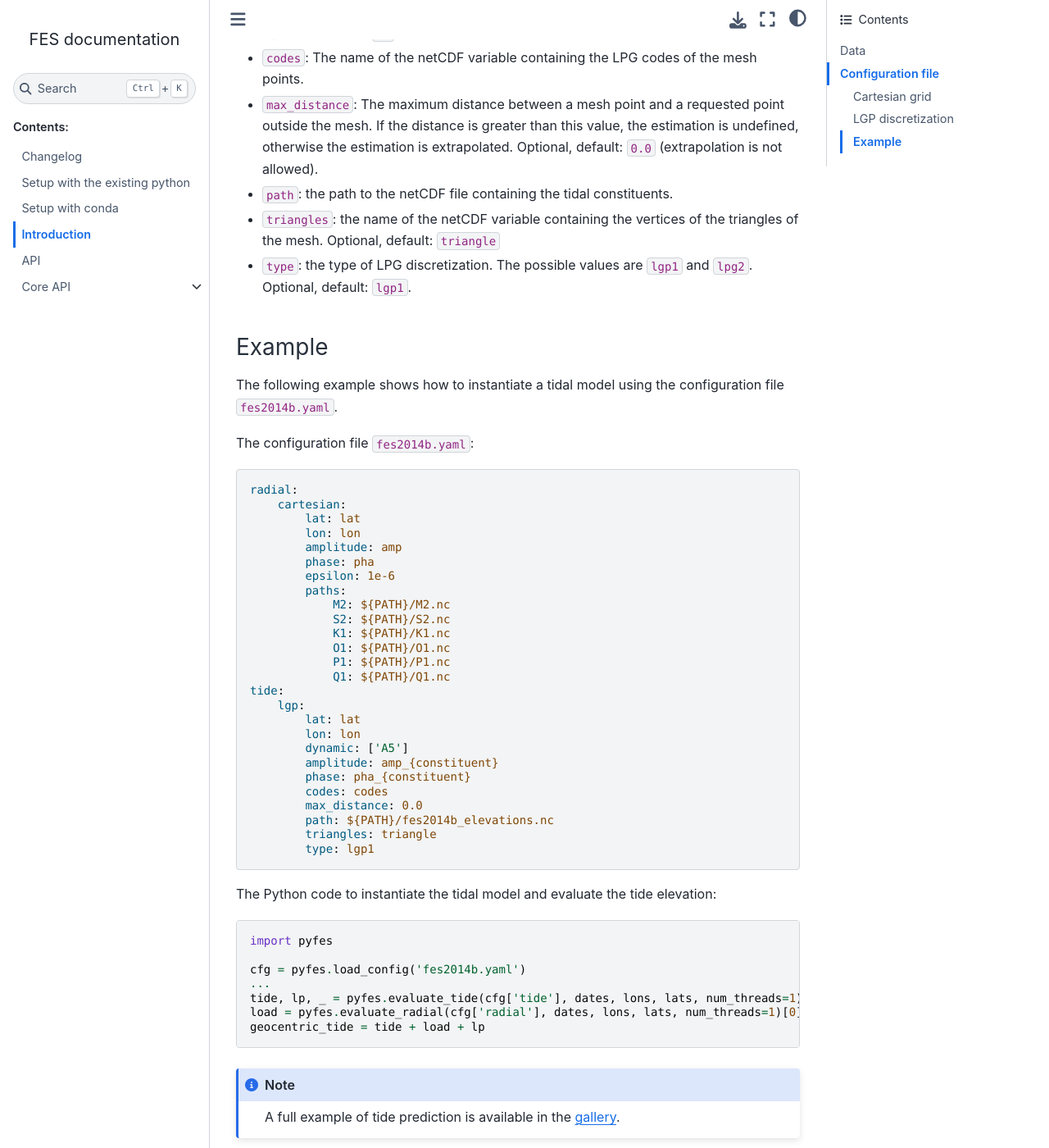
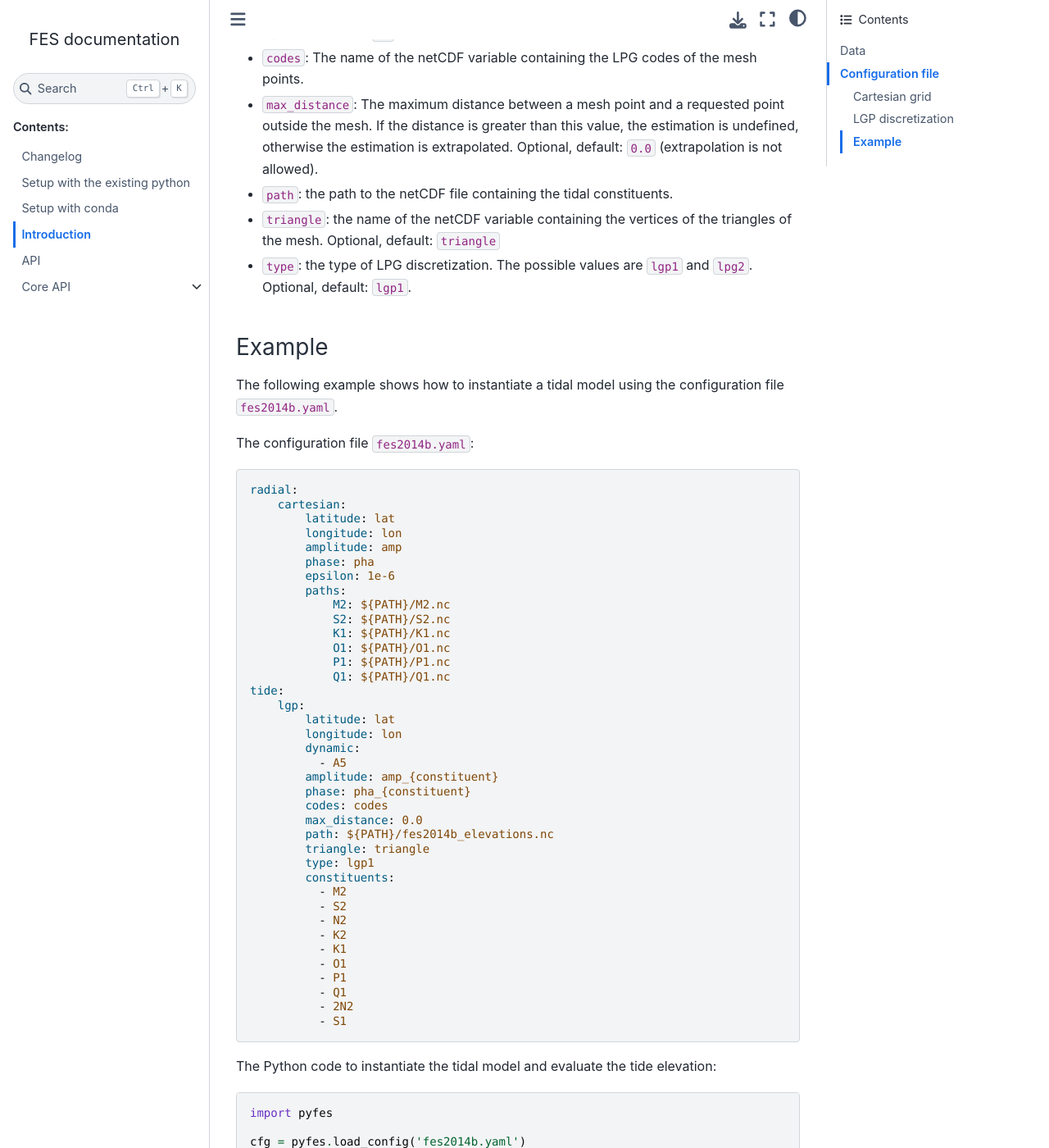
Before and after one commit to CNES/aviso-fes, a Sphinx documentation site: the page built from docs/source/pyfes.rst, in a window 1280 px wide and 1400 px high, scrolled down 2493 px. Shown: the whole window at 82% size. Built offline with Sphinx 7.4.7 and the Sphinx Book theme 1.1.4, drawn with Linux system fonts in a browser that asks for light colours; pages that are not in the unit, such as notebooks, are missing from menus; some of the changed text lies outside the part shown.

Commit message:
refactor documentation: update variable names from 'lat' and 'lon' to 'latitude' and 'longitude' for clarity

```diff
--- a/docs/source/pyfes.rst
+++ b/docs/source/pyfes.rst
@@ -59,9 +59,9 @@ Cartesian grid
 
 The section ``cartesian`` contains the following keys:
 
-* ``lat``: the name of the netCDF variable containing the latitude of the grid
+* ``latitude``: the name of the netCDF variable containing the latitude of the grid
   points. Optional, default: ``lat``.
-* ``lon``: the name of the netCDF variable containing the longitude of the grid
+* ``longitude``: the name of the netCDF variable containing the longitude of the grid
   points. Optional, default: ``lon``.
 * ``amplitude``: the name of the netCDF variable containing the amplitude of the
   tidal constituents. Optional, default: ``amplitude``.
@@ -87,9 +87,9 @@ LGP discretization
 
 The section ``lgp`` contains the following keys:
 
-* ``lat``: the name of the netCDF variable containing the latitude of the mesh
+* ``latitude``: the name of the netCDF variable containing the latitude of the mesh
   points. Optional, default: ``lat``.
-* ``lon``: the name of the netCDF variable containing the longitude of the mesh
+* ``longitude``: the name of the netCDF variable containing the longitude of the mesh
   points. Optional, default: ``lon``.
 * ``amplitude``: the pattern of the netCDF variable containing the amplitude of
   the tidal constituents. The pattern must contain the string ``{constituent}``,
@@ -111,7 +111,7 @@ The section ``lgp`` contains the following keys:
   estimation is undefined, otherwise the estimation is extrapolated. Optional,
   default: ``0.0`` (extrapolation is not allowed).
 * ``path``: the path to the netCDF file containing the tidal constituents.
-* ``triangles``: the name of the netCDF variable containing the vertices of the
+* ``triangle``: the name of the netCDF variable containing the vertices of the
   triangles of the mesh. Optional, default: ``triangle``
 * ``type``: the type of LPG discretization. The possible values are ``lgp1`` and
   ``lpg2``. Optional, default: ``lgp1``.
@@ -126,32 +126,44 @@ The configuration file ``fes2014b.yaml``:
 
 .. code-block:: yaml
 
-    radial:
-        cartesian:
-            lat: lat
-            lon: lon
-            amplitude: amp
-            phase: pha
-            epsilon: 1e-6
-            paths:
-                M2: ${PATH}/M2.nc
-                S2: ${PATH}/S2.nc
-                K1: ${PATH}/K1.nc
-                O1: ${PATH}/O1.nc
-                P1: ${PATH}/P1.nc
-                Q1: ${PATH}/Q1.nc
-    tide:
-        lgp:
-            lat: lat
-            lon: lon
-            dynamic: ['A5']
-            amplitude: amp_{constituent}
-            phase: pha_{constituent}
-            codes: codes
-            max_distance: 0.0
-            path: ${PATH}/fes2014b_elevations.nc
-            triangles: triangle
-            type: lgp1
+  radial:
+      cartesian:
+          latitude: lat
+          longitude: lon
+          amplitude: amp
+          phase: pha
+          epsilon: 1e-6
+          paths:
+              M2: ${PATH}/M2.nc
+              S2: ${PATH}/S2.nc
+              K1: ${PATH}/K1.nc
+              O1: ${PATH}/O1.nc
+              P1: ${PATH}/P1.nc
+              Q1: ${PATH}/Q1.nc
+  tide:
+      lgp:
+          latitude: lat
+          longitude: lon
+          dynamic:
+            - A5
+          amplitude: amp_{constituent}
+          phase: pha_{constituent}
+          codes: codes
+          max_distance: 0.0
+          path: ${PATH}/fes2014b_elevations.nc
+          triangle: triangle
+          type: lgp1
+          constituents:
+            - M2
+            - S2
+            - N2
+            - K2
+            - K1
+            - O1
+            - P1
+            - Q1
+            - 2N2
+            - S1
 
 The Python code to instantiate the tidal model and evaluate the tide elevation:
 
```
